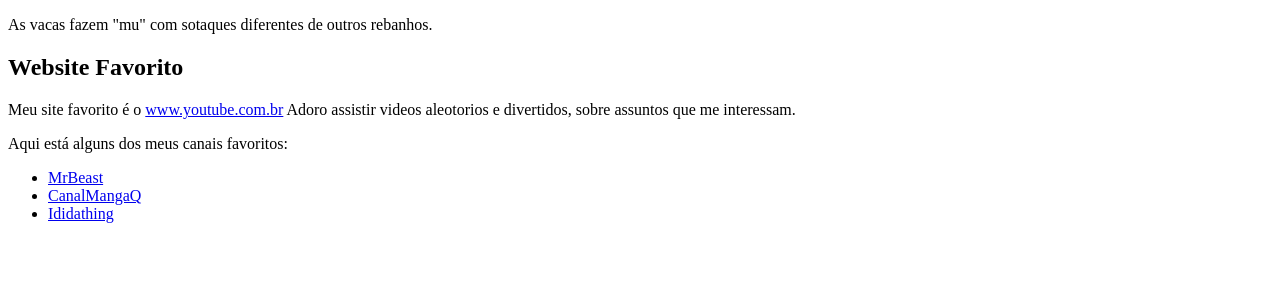
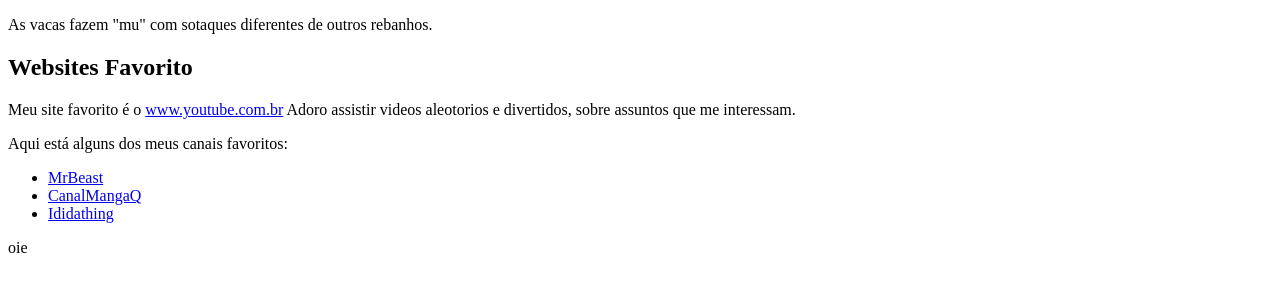
Before and after one commit to wagner840/pagina_perfil, a plain HTML site: page index.html in a window 1280 px wide. Shown: the part 334-626 px from the top of the page. Drawn offline with Linux system fonts and the light colour scheme.

Commit message:
Adicionei P

```diff
--- a/index.html
+++ b/index.html
@@ -44,7 +44,7 @@
     </main>
     <footer>
         <section>
-            <h2>Website Favorito</h2>
+            <h2>Websites Favorito</h2>
         <p>
             Meu site favorito é o <a href="https://www.youtube.com.br" target="_blank">www.youtube.com.br</a> Adoro assistir videos aleotorios e divertidos, sobre assuntos que me interessam.
         </p>
@@ -56,7 +56,9 @@
         <li><a href="https://www.youtube.com/c/CanalMangaQ" target="_blank">CanalMangaQ</a></li>
         <li><a href="https://www.youtube.com/c/Ididathing" target="_blank">Ididathing</a></li>
 
+
     </ul>
+    <p> oie</p>
         <!-- Insira dentro da tag correta um link para
         o site que mais gosta de passar tempo -->
     </section>
```
